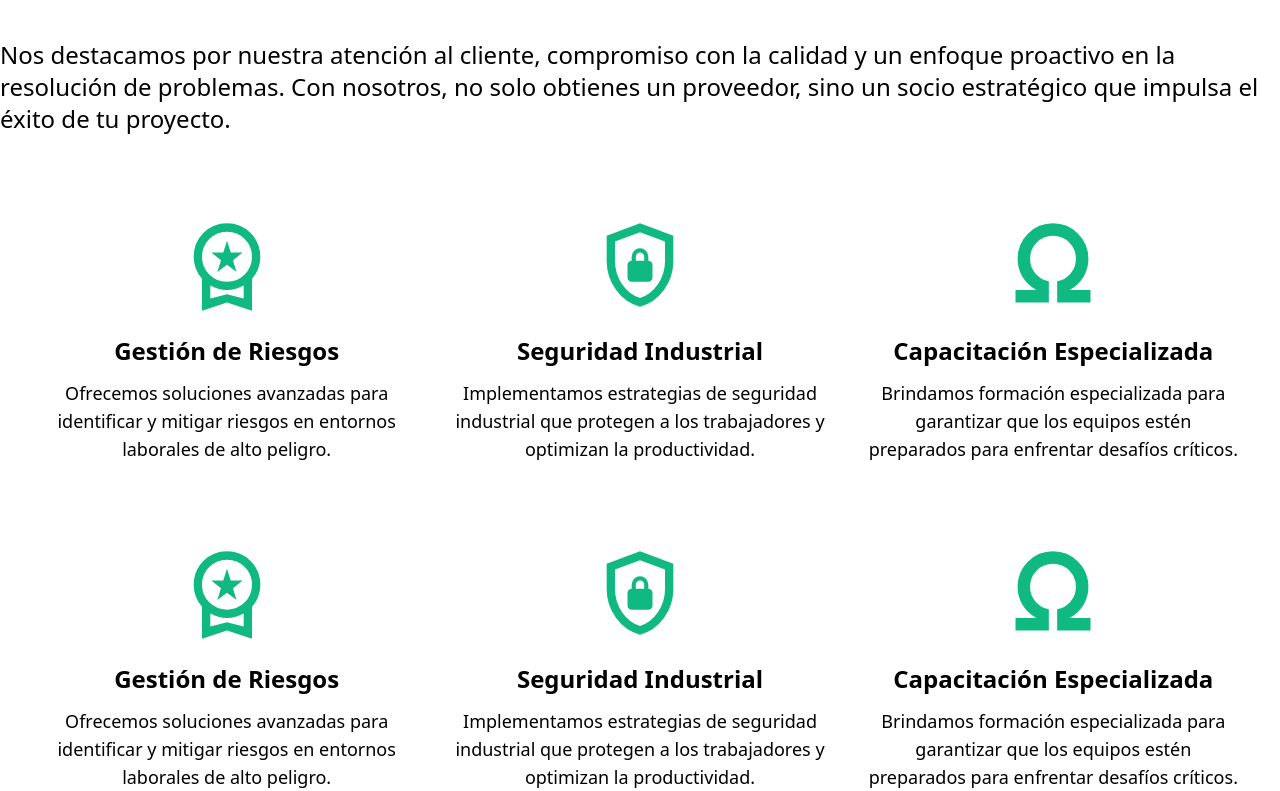
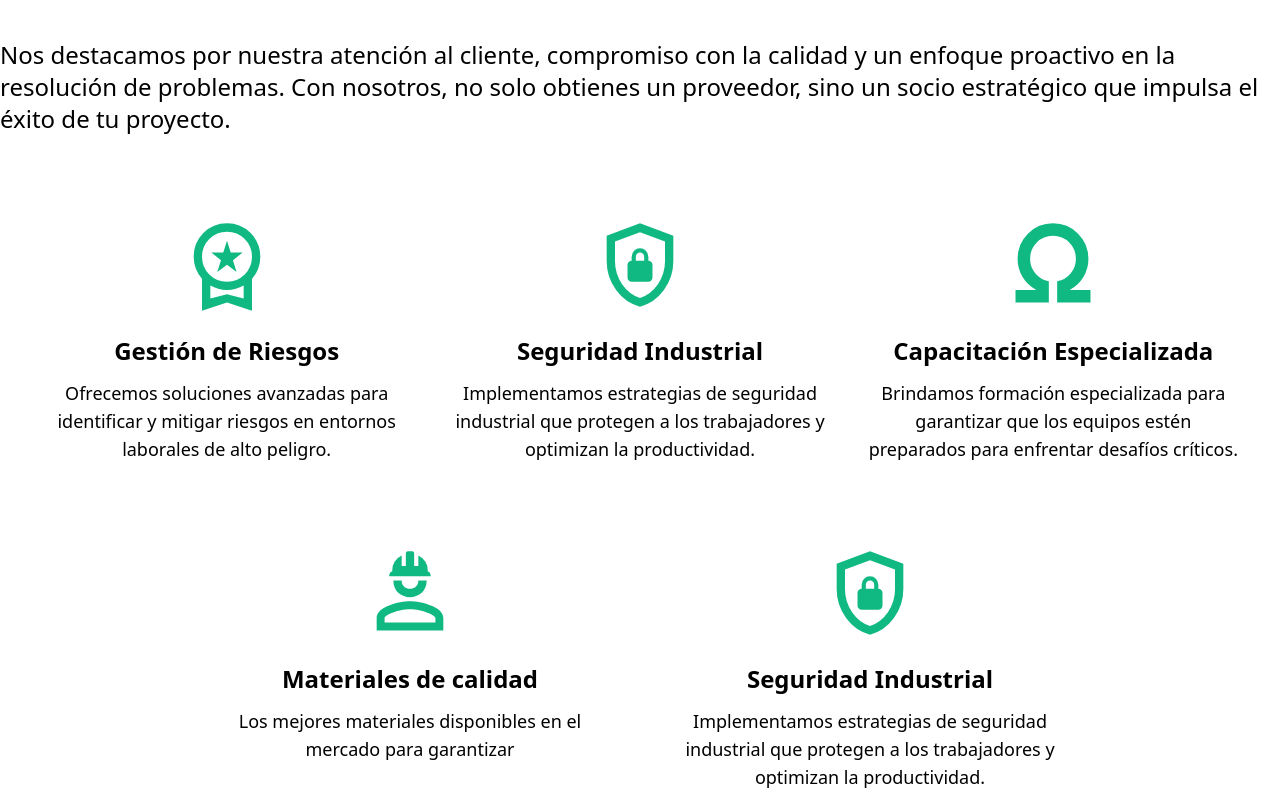
Before and after one commit to JoaquinFarah/paweb, a Next.js app: page /pages/about in a window 1280 px wide. Shown: the part 1201-1992 px from the top of the page. Built offline with nearby package versions, Linux system fonts and the light colour scheme.

Commit message:
update About page content and layout; replace image and adjust grid columns

```diff
--- a/src/app/pages/about/page.tsx
+++ b/src/app/pages/about/page.tsx
@@ -108,17 +108,17 @@ export default function About() {
         </div>
 
         {/* Two Columns */}
-        <div className="grid grid-cols-1 md:grid-cols-3 gap-10 mt-20 px-10">
+        <div className="grid grid-cols-1 md:grid-cols-2 gap-10 mt-20 px-50">
           <div className="flex flex-col items-center text-center">
             <Image
-              src="/Risk.svg"
+              src="/Hat.svg"
               alt="High Risk Company 1"
               width={100}
               height={100}
               className="rounded-lg"
             />
-            <h2 className="text-2xl font-semibold mt-5">Gestión de Riesgos</h2>
-            <p className="mt-3 text-lg">Ofrecemos soluciones avanzadas para identificar y mitigar riesgos en entornos laborales de alto peligro.</p>
+            <h2 className="text-2xl font-semibold mt-5">Materiales de calidad</h2>
+            <p className="mt-3 text-lg">Los mejores materiales disponibles en el mercado para garantizar</p>
           </div>
           <div className="flex flex-col items-center text-center">
             <Image
@@ -131,17 +131,6 @@ export default function About() {
             <h2 className="text-2xl font-semibold mt-5">Seguridad Industrial</h2>
             <p className="mt-3 text-lg">Implementamos estrategias de seguridad industrial que protegen a los trabajadores y optimizan la productividad.</p>
           </div>
-          <div className="flex flex-col items-center text-center">
-            <Image
-              src="/Special.svg"
-              alt="High Risk Company 3"
-              width={100}
-              height={100}
-              className="rounded-lg"
-            />
-            <h2 className="text-2xl font-semibold mt-5">Capacitación Especializada</h2>
-            <p className="mt-3 text-lg">Brindamos formación especializada para garantizar que los equipos estén preparados para enfrentar desafíos críticos.</p>
-          </div>
         </div>
       </div>
     </div>
```
Also changed, not shown: public/Hat.svg (added).
